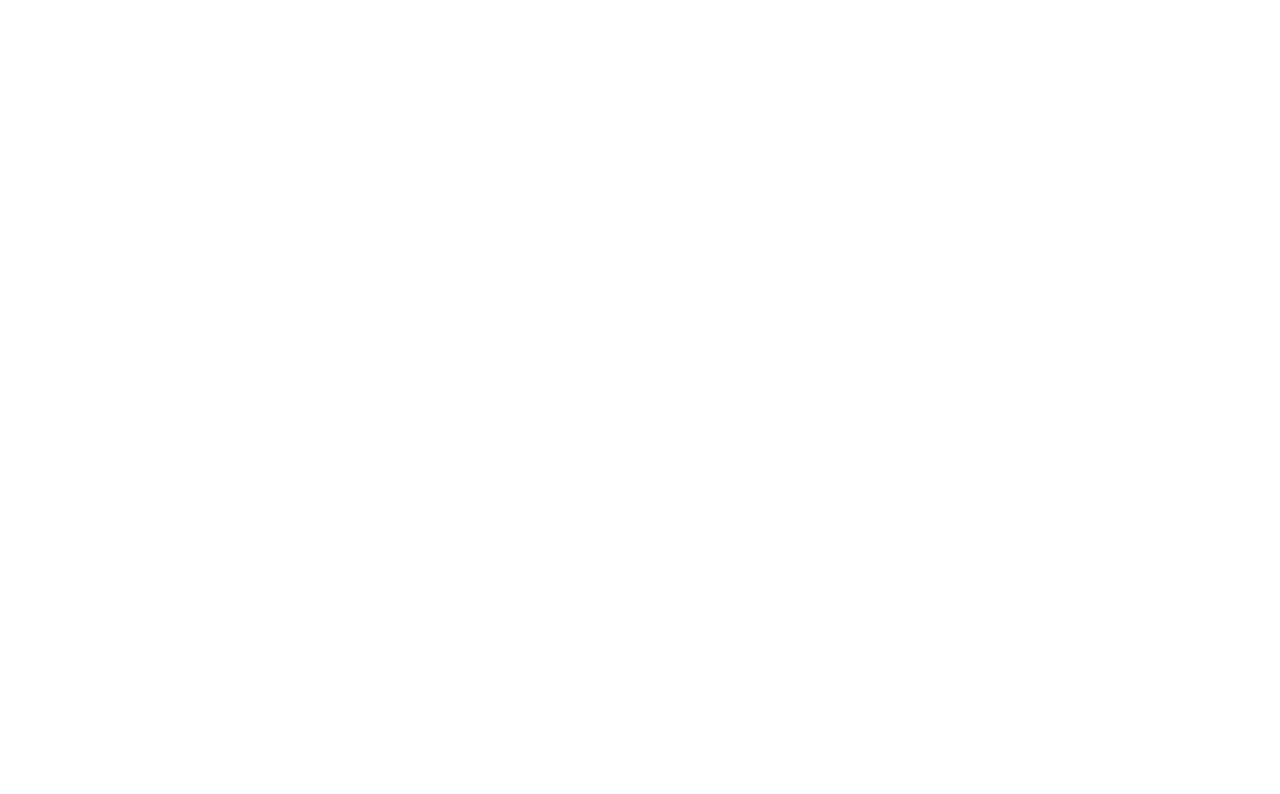
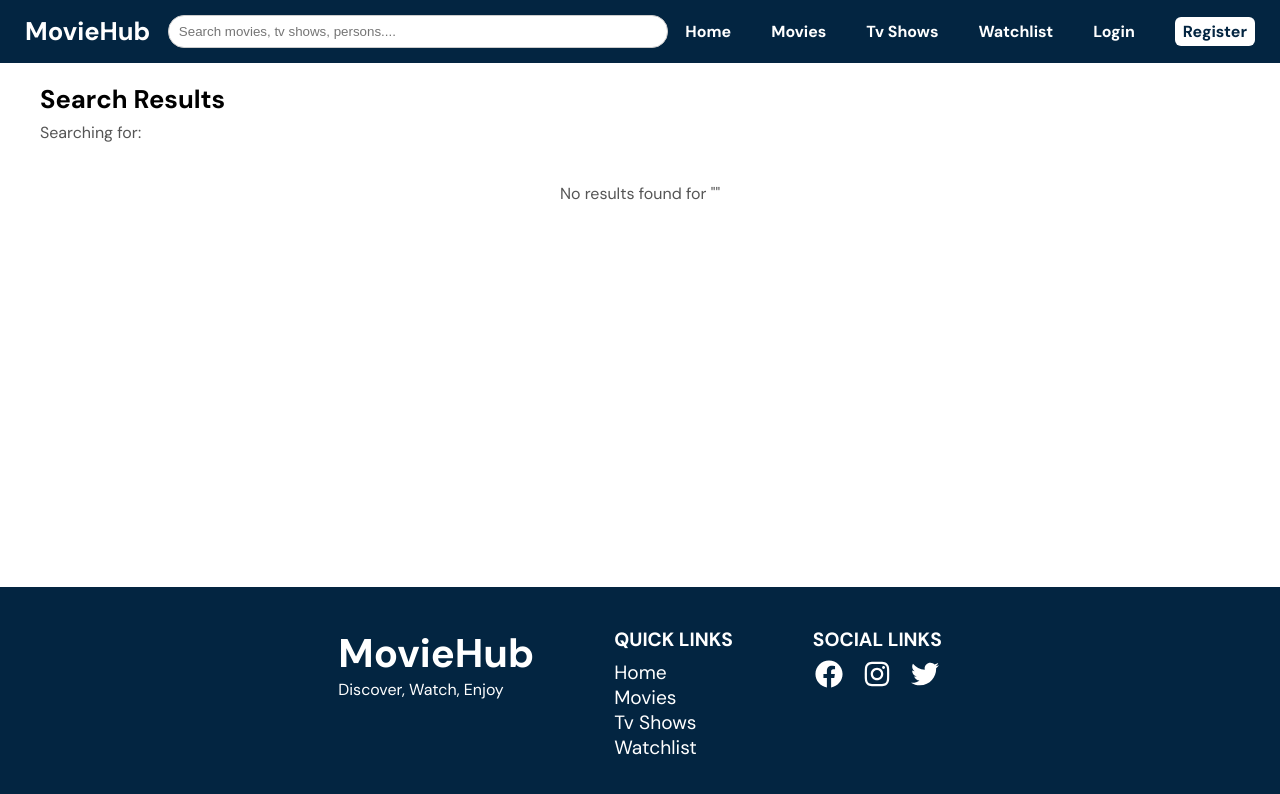
Before and after one commit to Samiksha063/movie-tv-database-app, a React (Vite) app: page /search in a window 1280 px wide. Before the commit this address had no page. Shown: the top 794 px of the page. Built offline with nearby package versions, Linux system fonts and the light colour scheme.

Commit message:
add search functionality

```diff
--- a/src/App.tsx
+++ b/src/App.tsx
@@ -1,6 +1,7 @@
 import { Routes, Route } from 'react-router-dom';
 import MainLayout from './components/layout/MainLayout/MainLayout';
 import AuthLayout from './components/layout/AuthLayout/AuthLayout';
+import Search from './pages/Search/Search';
 import Home from './pages/Home/Home';
 import Movies from './pages/Movies/Movies';
 import MovieDetail from './pages/MovieDetail/MovieDetail';
@@ -17,6 +18,7 @@
         <Route path='/' element={<Home />} />
         <Route path='/movies' element={<Movies />} />
         <Route path='/movies/:id' element={<MovieDetail/>} />
+        <Route path='/search' element={<Search />}/>
       </Route>
 
       <Route element={<AuthLayout/>}>
--- a/src/components/Header/Header.tsx
+++ b/src/components/Header/Header.tsx
@@ -1,4 +1,4 @@
-import {Link} from 'react-router-dom';
+import {Link, Navigate, useNavigate} from 'react-router-dom';
 import { useAuthStore } from '../../store/authStore';
 import styles from './Header.module.css';
 import SearchBar from '../SearchBar/SearchBar';
@@ -10,6 +10,13 @@
     function handleLogout(){
         logout();
     }
+
+    const navigate = useNavigate();
+
+    function handleSearch(query: string){
+        navigate(`/search?q=${encodeURIComponent(query)}`);
+    }
+
     return(
         <>
             <header className={styles.header}>
@@ -20,7 +27,7 @@
                         <Link to = "/" className={styles.logo}>MovieHub</Link>
                         </div>
 
-                        <SearchBar />
+                        <SearchBar onSearch={handleSearch} />
 
                         <div className={styles.navList}>
                             <li><Link to = "/" className={styles.navLinks}>Home</Link></li>
--- a/src/components/SearchBar/SearchBar.tsx
+++ b/src/components/SearchBar/SearchBar.tsx
@@ -1,8 +1,34 @@
+import { useState } from 'react';
+import { useNavigate } from 'react-router-dom';
+
 import styles from './SearchBar.module.css';
-export default function SearchBar(){
+
+type SearchBarProps = {
+    onSearch: (query: string) => void;
+}
+export default function SearchBar({onSearch} : SearchBarProps){
+    const [query, setQuery] = useState("");
+    const navigate = useNavigate();
+
+    function handleSubmit(e: React.FormEvent){
+        e.preventDefault();
+
+        if(query.trim() !== ""){
+            navigate(`/search?q=${encodeURIComponent(query.trim())}`);
+        }
+
+    }
     return(
         <>
-            <input type="search" placeholder="Search movies, tv shows, persons...." className={styles.SearchBar}/>
+        <form onSubmit={handleSubmit} >
+            <input
+                type="search"
+                placeholder="Search movies, tv shows, persons...."
+                className={styles.SearchBar}
+                value={query}
+                onChange={(e) => setQuery(e.target.value) }
+            />
+        </form>
         </>
     );
 }
--- /dev/null
+++ b/src/pages/Search/Search.module.css
@@ -0,0 +1,30 @@
+.searchPage {
+  padding: 20px;
+  max-width: 1200px;
+  margin: 0 auto;
+}
+
+.searchPage h2 {
+  font-size: 1.6rem;
+  margin-bottom: 6px;
+  color: black;
+}
+
+.searchPage p {
+  margin-bottom: 20px;
+  font-size: 1rem;
+  color: #555;
+}
+
+.grid {
+  display: grid;
+  grid-template-columns: repeat(auto-fill, minmax(180px, 1fr));
+  gap: 20px;
+}
+
+.noResults {
+  font-size: 1rem;
+  color: #888;
+  margin-top: 40px;
+  text-align: center;
+}
--- /dev/null
+++ b/src/pages/Search/Search.tsx
@@ -0,0 +1,46 @@
+import { useSearchParams } from "react-router-dom";
+import { useState, useEffect } from "react";
+
+import type { Movie } from "../../types/movies";
+import { getAllMovies } from "../../dao/movies.dao";
+import { searchMovies } from "../../utils/filter/searchFilter";
+
+import MovieCard from "../../components/MovieCard/MovieCard";
+import styles from './Search.module.css';
+
+export default function Search() {
+    const [searchParams] = useSearchParams();
+    const query = searchParams.get("q") || "";
+
+    const [movies, setMovies] = useState<Movie[]>([]);
+
+    useEffect(()=>{
+        async function loadMovies(){
+            const allMovies = await getAllMovies();
+            setMovies(allMovies);
+        }
+        loadMovies();
+    },[]);
+
+    const results = query ? searchMovies(movies,query) : [] ;
+
+    return (
+        <div className={styles.searchPage}>
+            <h2>Search Results</h2>
+            <p>Searching for: <strong>{query}</strong></p>
+
+            {results.length > 0 ? (
+                <div className={styles.grid}>
+                {results.map((movie) => (
+                    <MovieCard key={movie.id} movie={movie} />
+                ))}
+                </div>
+            ) :
+                <p className={styles.noResults}>
+                    No results found for "{query}"
+                </p>
+            }
+
+        </div>
+    );
+}
--- /dev/null
+++ b/src/utils/filter/searchFilter.ts
@@ -0,0 +1,9 @@
+import type { Movie } from "../../types/movies";
+
+export function searchMovies(movies: Movie[], query: string){
+    const lowerQuery = query.toLowerCase();
+
+    return movies.filter(movie => movie.title.toLowerCase().includes(lowerQuery) );
+
+
+}
```
